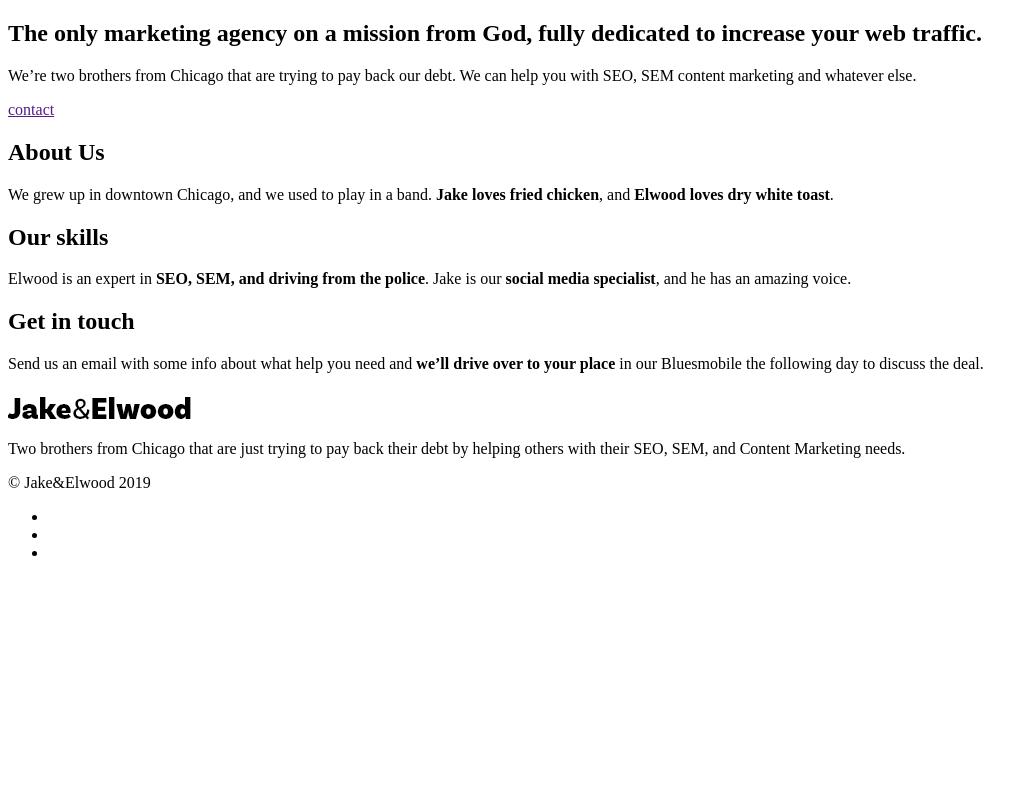
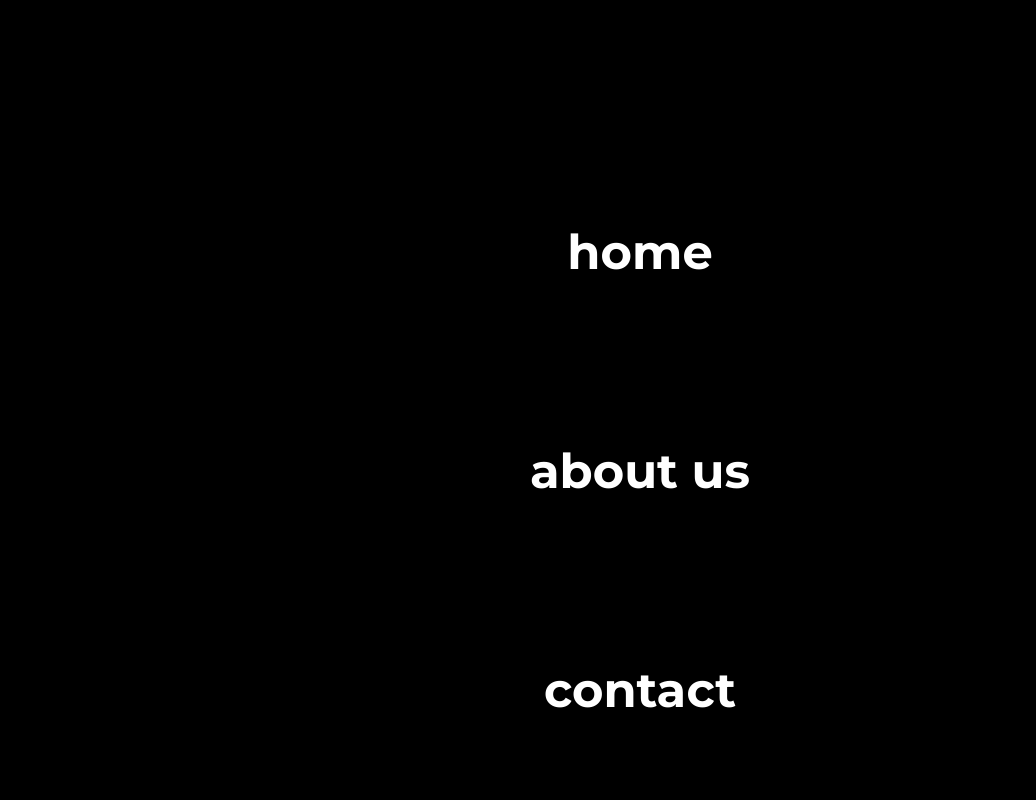
Before and after one commit to karan1907/Agency-template, a plain HTML site: page index.html in a window 1280 px wide. Shown: the top 800 px of the page, without its empty margins (0-1036 px from the left). Drawn offline with Linux system fonts and the light colour scheme.

Commit message:
Started working on navigation

```diff
--- a/index.html
+++ b/index.html
@@ -4,11 +4,17 @@
     <meta charset="UTF-8" />
     <meta name="viewport" content="width=device-width, initial-scale=1.0" />
     <meta http-equiv="X-UA-Compatible" content="ie=edge" />
+    <link
+      rel="stylesheet"
+      href="https://cdnjs.cloudflare.com/ajax/libs/font-awesome/5.14.0/css/all.min.css"
+      integrity="sha512-1PKOgIY59xJ8Co8+NE6FZ+LOAZKjy+KY8iq0G4B3CyeY6wYHN3yt9PW0XpSriVlkMXe40PTKnXrLnZ9+fkDaog=="
+      crossorigin="anonymous"
+    />
     <link rel="stylesheet" href="./style.css" />
     <title>Agency Template</title>
   </head>
   <body>
-    <!-- <header class="header">
+    <header class="header main-grid">
       <div class="header-content">
         <a href="index.html" class="logo-link">
           <img src="./img/logo.png" alt="logo" class="logo" />
@@ -27,9 +33,9 @@
           </ul>
         </nav>
       </div>
-    </header> -->
+    </header>
     <main>
-      <section class="hero">
+      <section class="hero main-grid">
         <h1 class="hero-title">
           The only marketing agency on
           <span class="accent-color">a mission from God</span>, fully dedicated
@@ -41,7 +47,7 @@
         </p>
         <a href="" class="btn btn-primary">contact</a>
       </section>
-      <section class="info">
+      <section class="info main-grid">
         <div class="col">
           <h2 class="section-title section-title-center">About Us</h2>
           <p>
@@ -69,7 +75,7 @@
         </div>
       </section>
     </main>
-    <footer>
+    <footer class="footer main-grid">
       <div class="footer-main">
         <img src="./img/logo.png" alt="" class="footer-logo" />
         <p class="footer-text">
@@ -79,9 +85,17 @@
         <p class="footer-fineprint">© Jake&Elwood 2019</p>
       </div>
       <ul class="social-list">
-        <li class="social-item"><a href="" class="social-link"></a></li>
-        <li class="social-item"><a href="" class="social-link"></a></li>
-        <li class="social-item"><a href="" class="social-link"></a></li>
+        <li class="social-item">
+          <a href="" class="social-link"
+            ><i class="fab fa-facebook-square"></i
+          ></a>
+        </li>
+        <li class="social-item">
+          <a href="" class="social-link"><i class="fab fa-instagram"></i></a>
+        </li>
+        <li class="social-item">
+          <a href="" class="social-link"><i class="fab fa-twitter"></i></a>
+        </li>
       </ul>
     </footer>
   </body>
--- a/style.css
+++ b/style.css
@@ -1 +1,211 @@
 @import url("https://fonts.googleapis.com/css2?family=Montserrat:wght@400;700&display=swap");
+
+* {
+  box-sizing: border-box;
+}
+body {
+  margin: 0;
+  font-family: "Montserrat", sans-serif;
+  font-size: 1rem;
+  color: #404040;
+  line-height: 1.6;
+}
+
+/*
+===============================
+   Typography
+===============================
+*/
+
+h1,
+h2,
+strong {
+  font-weight: 700;
+}
+
+.accent-color {
+  color: #ffe600;
+}
+
+.hero-title {
+  font-size: 1.5rem;
+  line-height: 1.4;
+  margin-bottom: 0;
+}
+.section-title {
+  color: #000;
+  font-size: 1.125rem;
+  margin-top: 1.25em;
+}
+/* buttons */
+.btn {
+  padding: 0.5em 1.5em;
+  font-weight: 700;
+  margin-top: 0.5em;
+  text-decoration: none;
+}
+.btn-primary {
+  background: #ffe600;
+  color: #000;
+  justify-self: start;
+}
+
+/*
+===============================
+    General Layout
+===============================
+*/
+
+.main-grid {
+  display: grid;
+  grid-template-columns: minmax(1em, 1fr) minmax(0px, 500px) minmax(1em, 1fr);
+  grid-column-gap: 2em;
+}
+
+/* Navigation */
+.header {
+  background: black;
+}
+.header-content {
+  display: flex;
+  grid-column: 2/-2;
+}
+.logo-link {
+  background-color: #ffe600;
+  padding-top: 2em;
+}
+.nav {
+  position: fixed;
+  background-color: black;
+  top: 0;
+  right: 0;
+  bottom: 0;
+  left: 0;
+}
+.nav-list {
+  display: flex;
+  list-style: none;
+  margin: 0;
+  padding: 0;
+  height: 100%;
+  align-items: center;
+  justify-content: space-around;
+  flex-direction: column;
+}
+.nav-link {
+  color: #fff;
+  text-decoration: none;
+  font-size: 3rem;
+  font-weight: 700;
+}
+.nav-link:hover,
+.nav-link:focus {
+  color: #ffe600;
+}
+/* Footer */
+.footer {
+  background-color: #ebebeb;
+  padding: 4em 0;
+  text-align: center;
+  grid-template-areas:
+    ". social ."
+    ". main .";
+}
+.footer-main,
+.social-list {
+  grid-column: 2/-2;
+}
+.footer-logo,
+.footer-text,
+.footer-fineprint {
+  opacity: 0.3;
+}
+.footer-fineprint {
+  font-size: 0.75rem;
+  margin-top: 4rem;
+}
+.footer-main {
+  grid-area: main;
+}
+.social-list {
+  grid-area: social;
+  list-style: none;
+  padding: 0;
+  margin: 0 0 2em;
+  display: flex;
+  justify-content: center;
+}
+.social-link {
+  color: #000;
+  font-size: 1.75rem;
+  margin: 0 0.5em;
+}
+.social-link:hover {
+  color: #777;
+}
+/*
+===============================
+    Hero Area
+===============================
+*/
+
+.hero {
+  background: url("./img/hero-bg.jpg");
+  background-size: cover;
+  background-position: bottom;
+  color: #fff;
+  padding: 4em 0;
+}
+.hero > * {
+  grid-column: 2/-2;
+}
+
+/*
+===============================
+    Info Section
+===============================
+*/
+
+.info {
+  padding: 4em 0;
+  text-align: center;
+}
+.col {
+  grid-column: 2/-2;
+}
+
+/*
+===============================
+    Info Section
+===============================
+*/
+
+@media (min-width: 600px) {
+  .main-grid {
+    grid-template-columns: minmax(1em, 1fr) repeat(3, minmax(150px, 320px)) minmax(
+        1em,
+        1fr
+      );
+  }
+  .hero {
+    padding: 6em 0;
+  }
+  .hero > * {
+    grid-column: 2 / span 2;
+  }
+  .col {
+    grid-column: span 1;
+  }
+  .col:first-child {
+    grid-column: 2 / span 1;
+  }
+  .footer {
+    grid-template-areas: ". main main social .";
+  }
+  .footer-main {
+    text-align: left;
+  }
+  .social-list {
+    justify-content: flex-end;
+  }
+}
```
